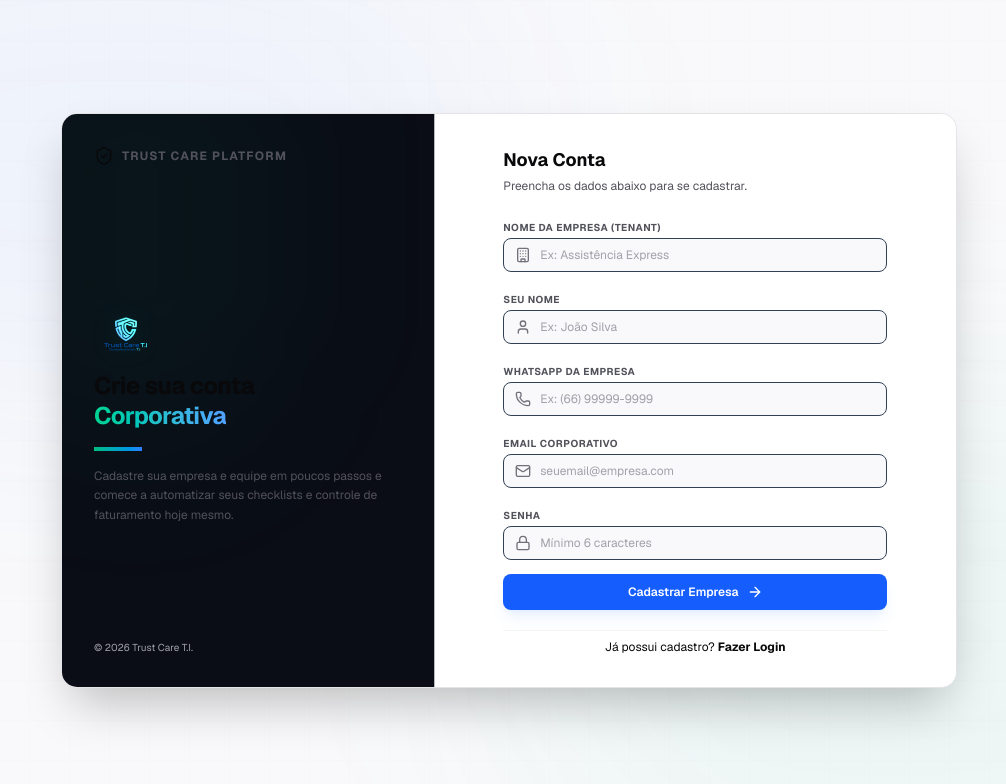
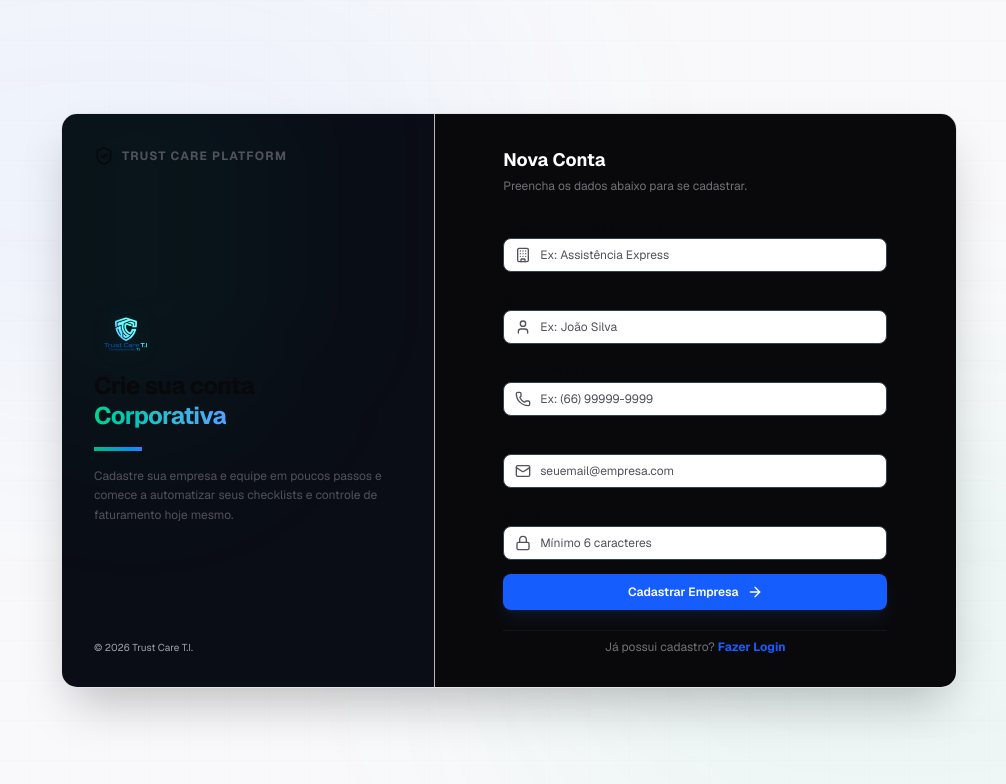
Before and after one commit to lsp3037/trustcare, a Next.js app: page /register in a window 1280 px wide. Shown: the top 784 px of the page, without its empty margins (131-1137 px from the left). Built offline with nearby package versions, Linux system fonts and the light colour scheme; no server answers.

Commit message:
design: set permanently light background for the login and register forms

```diff
--- a/app/(auth)/register/page.tsx
+++ b/app/(auth)/register/page.tsx
@@ -105,8 +105,8 @@ export default function RegisterPage() {
         </div>
       </div>
 
-      {/* ── Painel Direito: Formulário de Cadastro (Adaptável Claro/Escuro) ── */}
-      <div className="flex-1 bg-slate-900/60 light:bg-slate-50/90 p-8 flex flex-col justify-center transition-colors duration-200">
+      {/* ── Painel Direito: Formulário de Cadastro (Fixo Claro) ── */}
+      <div className="flex-1 bg-slate-50 p-8 flex flex-col justify-center transition-colors duration-200">
         <div className="w-full max-w-sm mx-auto space-y-5">
 
           {/* Header Mobile / Info */}
@@ -118,39 +118,39 @@ export default function RegisterPage() {
               height={50}
               className="object-contain"
             />
-            <h1 className="text-xl font-bold text-white light:text-slate-900">Trust Care</h1>
-            <p className="text-xs text-slate-400 light:text-slate-500">Cadastre seu Tenant/Empresa</p>
+            <h1 className="text-xl font-bold text-slate-900">Trust Care</h1>
+            <p className="text-xs text-slate-500">Cadastre seu Tenant/Empresa</p>
           </div>
 
           <div className="space-y-1">
-            <h2 className="text-lg font-bold text-white light:text-slate-900 hidden md:block">Nova Conta</h2>
-            <p className="text-xs text-slate-400 light:text-slate-500">Preencha os dados abaixo para se cadastrar.</p>
+            <h2 className="text-lg font-bold text-slate-900 hidden md:block">Nova Conta</h2>
+            <p className="text-xs text-slate-500">Preencha os dados abaixo para se cadastrar.</p>
           </div>
 
           {success ? (
-            <div className="p-4 rounded-lg bg-emerald-500/10 border border-emerald-500/25 text-center text-emerald-400">
+            <div className="p-4 rounded-lg bg-emerald-500/10 border border-emerald-500/25 text-center text-emerald-600">
               <p className="font-semibold text-sm">Empresa cadastrada com sucesso!</p>
-              <p className="text-xs text-slate-400 mt-1">Redirecionando para a tela de login...</p>
+              <p className="text-xs text-slate-500 mt-1">Redirecionando para a tela de login...</p>
             </div>
           ) : (
             <form onSubmit={handleRegister} className="space-y-3.5">
               {errorMsg && (
-                <div className="p-3 rounded-lg bg-rose-500/10 border border-rose-500/20 text-xs text-rose-400">
+                <div className="p-3 rounded-lg bg-rose-500/10 border border-rose-500/20 text-xs text-rose-600">
                   {errorMsg}
                 </div>
               )}
 
               {/* Nome da Empresa */}
               <div className="space-y-1">
-                <label className="text-[10px] font-bold text-slate-400 light:text-slate-600 uppercase tracking-wider">Nome da Empresa (Tenant)</label>
+                <label className="text-[10px] font-bold text-slate-650 uppercase tracking-wider">Nome da Empresa (Tenant)</label>
                 <div className="relative">
-                  <Building className="absolute left-3 top-1/2 -translate-y-1/2 w-4 h-4 text-slate-500" />
+                  <Building className="absolute left-3 top-1/2 -translate-y-1/2 w-4 h-4 text-slate-400" />
                   <input
                     type="text"
                     value={companyName}
                     onChange={(e) => setCompanyName(e.target.value)}
                     placeholder="Ex: Assistência Express"
-                    className="w-full bg-slate-950 light:bg-white border border-slate-800 light:border-slate-200 rounded-lg py-2 pl-9 pr-4 text-xs text-slate-100 light:text-slate-900 placeholder:text-slate-600 focus:outline-none focus:border-blue-500 focus:ring-2 focus:ring-blue-500/10 transition-all"
+                    className="w-full bg-white border border-slate-200 rounded-lg py-2 pl-9 pr-4 text-xs text-slate-900 placeholder:text-slate-400 focus:outline-none focus:border-blue-500 focus:ring-2 focus:ring-blue-500/10 transition-all"
                     required
                   />
                 </div>
@@ -158,15 +158,15 @@ export default function RegisterPage() {
 
               {/* Seu Nome */}
               <div className="space-y-1">
-                <label className="text-[10px] font-bold text-slate-400 light:text-slate-600 uppercase tracking-wider">Seu Nome</label>
+                <label className="text-[10px] font-bold text-slate-650 uppercase tracking-wider">Seu Nome</label>
                 <div className="relative">
-                  <User className="absolute left-3 top-1/2 -translate-y-1/2 w-4 h-4 text-slate-500" />
+                  <User className="absolute left-3 top-1/2 -translate-y-1/2 w-4 h-4 text-slate-400" />
                   <input
                     type="text"
                     value={userName}
                     onChange={(e) => setUserName(e.target.value)}
                     placeholder="Ex: João Silva"
-                    className="w-full bg-slate-950 light:bg-white border border-slate-800 light:border-slate-200 rounded-lg py-2 pl-9 pr-4 text-xs text-slate-100 light:text-slate-900 placeholder:text-slate-600 focus:outline-none focus:border-blue-500 focus:ring-2 focus:ring-blue-500/10 transition-all"
+                    className="w-full bg-white border border-slate-200 rounded-lg py-2 pl-9 pr-4 text-xs text-slate-900 placeholder:text-slate-400 focus:outline-none focus:border-blue-500 focus:ring-2 focus:ring-blue-500/10 transition-all"
                     required
                   />
                 </div>
@@ -174,15 +174,15 @@ export default function RegisterPage() {
 
               {/* WhatsApp */}
               <div className="space-y-1">
-                <label className="text-[10px] font-bold text-slate-400 light:text-slate-600 uppercase tracking-wider">WhatsApp da Empresa</label>
+                <label className="text-[10px] font-bold text-slate-650 uppercase tracking-wider">WhatsApp da Empresa</label>
                 <div className="relative">
-                  <Phone className="absolute left-3 top-1/2 -translate-y-1/2 w-4 h-4 text-slate-500" />
+                  <Phone className="absolute left-3 top-1/2 -translate-y-1/2 w-4 h-4 text-slate-400" />
                   <input
                     type="text"
                     value={whatsapp}
                     onChange={(e) => setWhatsapp(e.target.value)}
                     placeholder="Ex: (66) 99999-9999"
-                    className="w-full bg-slate-950 light:bg-white border border-slate-800 light:border-slate-200 rounded-lg py-2 pl-9 pr-4 text-xs text-slate-100 light:text-slate-900 placeholder:text-slate-600 focus:outline-none focus:border-blue-500 focus:ring-2 focus:ring-blue-500/10 transition-all"
+                    className="w-full bg-white border border-slate-200 rounded-lg py-2 pl-9 pr-4 text-xs text-slate-900 placeholder:text-slate-400 focus:outline-none focus:border-blue-500 focus:ring-2 focus:ring-blue-500/10 transition-all"
                     required
                   />
                 </div>
@@ -190,15 +190,15 @@ export default function RegisterPage() {
 
               {/* Email */}
               <div className="space-y-1">
-                <label className="text-[10px] font-bold text-slate-400 light:text-slate-600 uppercase tracking-wider">Email Corporativo</label>
+                <label className="text-[10px] font-bold text-slate-650 uppercase tracking-wider">Email Corporativo</label>
                 <div className="relative">
-                  <Mail className="absolute left-3 top-1/2 -translate-y-1/2 w-4 h-4 text-slate-500" />
+                  <Mail className="absolute left-3 top-1/2 -translate-y-1/2 w-4 h-4 text-slate-400" />
                   <input
                     type="email"
                     value={email}
                     onChange={(e) => setEmail(e.target.value)}
                     placeholder="seuemail@empresa.com"
-                    className="w-full bg-slate-950 light:bg-white border border-slate-800 light:border-slate-200 rounded-lg py-2 pl-9 pr-4 text-xs text-slate-100 light:text-slate-900 placeholder:text-slate-600 focus:outline-none focus:border-blue-500 focus:ring-2 focus:ring-blue-500/10 transition-all"
+                    className="w-full bg-white border border-slate-200 rounded-lg py-2 pl-9 pr-4 text-xs text-slate-900 placeholder:text-slate-400 focus:outline-none focus:border-blue-500 focus:ring-2 focus:ring-blue-500/10 transition-all"
                     required
                   />
                 </div>
@@ -206,15 +206,15 @@ export default function RegisterPage() {
 
               {/* Senha */}
               <div className="space-y-1">
-                <label className="text-[10px] font-bold text-slate-400 light:text-slate-600 uppercase tracking-wider">Senha</label>
+                <label className="text-[10px] font-bold text-slate-650 uppercase tracking-wider">Senha</label>
                 <div className="relative">
-                  <Lock className="absolute left-3 top-1/2 -translate-y-1/2 w-4 h-4 text-slate-500" />
+                  <Lock className="absolute left-3 top-1/2 -translate-y-1/2 w-4 h-4 text-slate-400" />
                   <input
                     type="password"
                     value={password}
                     onChange={(e) => setPassword(e.target.value)}
                     placeholder="Mínimo 6 caracteres"
-                    className="w-full bg-slate-950 light:bg-white border border-slate-800 light:border-slate-200 rounded-lg py-2 pl-9 pr-4 text-xs text-slate-100 light:text-slate-900 placeholder:text-slate-600 focus:outline-none focus:border-blue-500 focus:ring-2 focus:ring-blue-500/10 transition-all"
+                    className="w-full bg-white border border-slate-200 rounded-lg py-2 pl-9 pr-4 text-xs text-slate-900 placeholder:text-slate-400 focus:outline-none focus:border-blue-500 focus:ring-2 focus:ring-blue-500/10 transition-all"
                     required
                   />
                 </div>
@@ -238,10 +238,10 @@ export default function RegisterPage() {
           )}
 
           {/* Login Link */}
-          <div className="text-center pt-2 border-t border-slate-800/40 light:border-slate-200/80">
-            <p className="text-xs text-slate-455 light:text-slate-500">
+          <div className="text-center pt-2 border-t border-slate-200/80">
+            <p className="text-xs text-slate-500">
               Já possui cadastro?{' '}
-              <Link href="/login" className="text-blue-450 light:text-blue-600 font-bold hover:underline transition-all">
+              <Link href="/login" className="text-blue-600 font-bold hover:underline transition-all">
                 Fazer Login
               </Link>
             </p>
```
Also changed, not shown: app/(auth)/login/page.tsx (+21 -21 lines).
